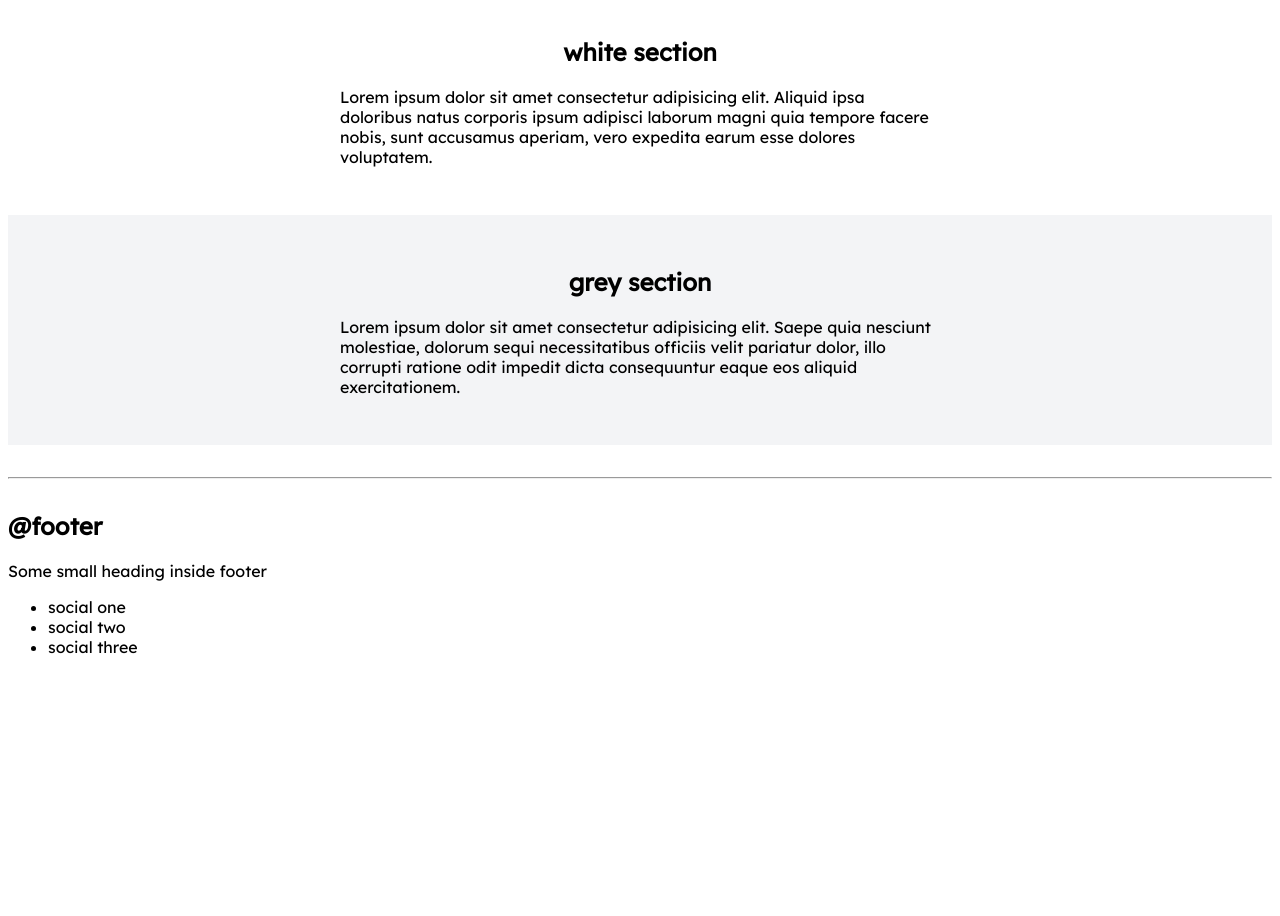
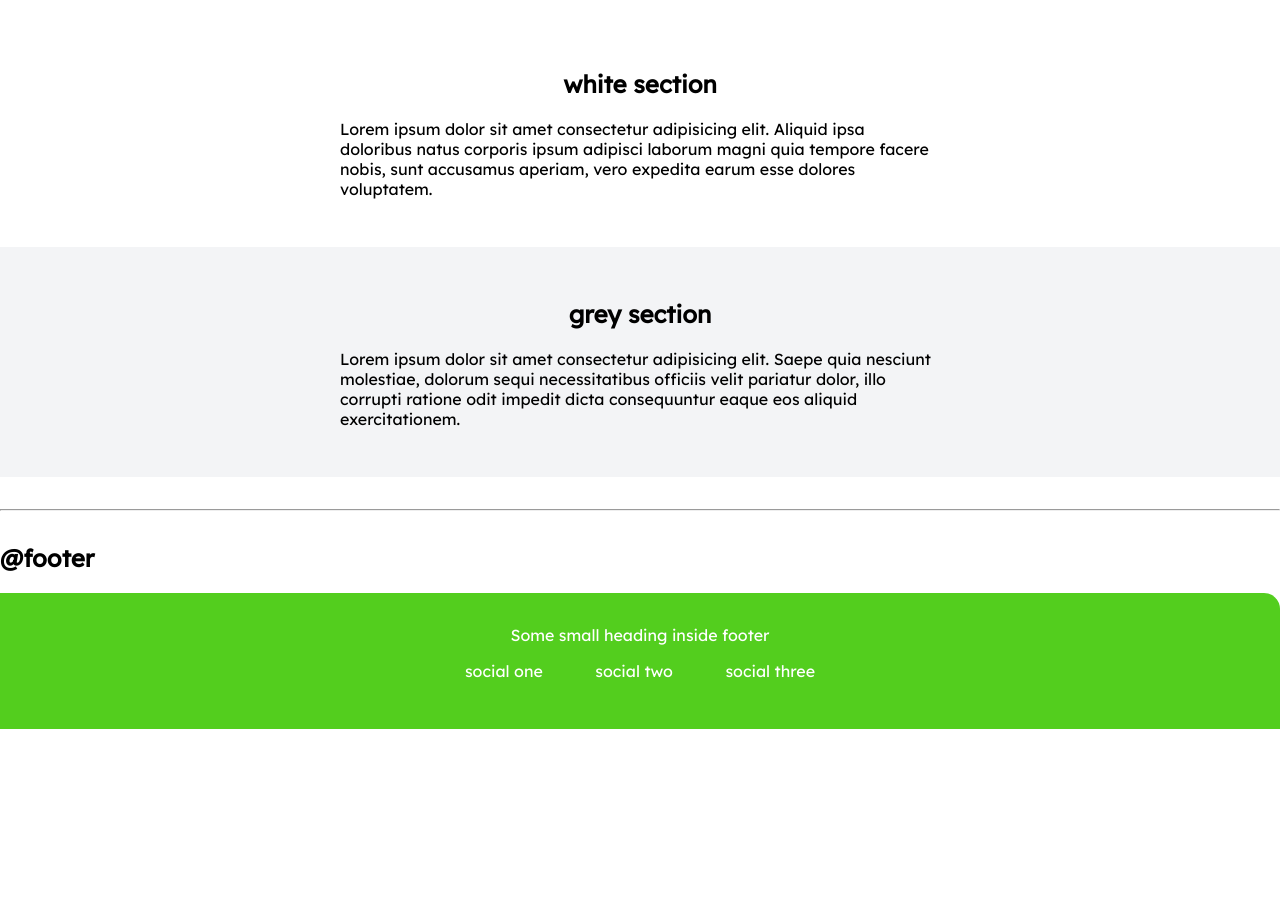
Before and after one commit to Auro-jyoti/MyPortFolio, a plain HTML site: page index.html in a window 1280 px wide. Shown: the part 2450-3366 px from the top of the page. After the commit the page ends 3179 px from the top, so only its background shows below. Drawn offline with Linux system fonts and the light colour scheme.

Commit message:
Footer Updated in CSS

```diff
--- a/app.css
+++ b/app.css
@@ -6,6 +6,7 @@
 
 body {
     font-family: 'Lexend Deca', sans-serif;
+    margin: 0;
 }
 
 /* container */
@@ -57,7 +58,7 @@ hr {
 .navigation {
     background-color: var(--primary-color);
     color: white;
-    padding: 1rem;
+    padding: 2rem 1rem;
     border-bottom-left-radius: 1rem;
 }
 .navigation .nav-brand{
@@ -90,6 +91,7 @@ hr {
     color: var(--dark-gray);
     text-align: center;
     padding: 1rem;
+    text-align: center;
 }
 
 .hero .hero-heading .heading-inverted {
@@ -107,3 +109,22 @@ hr {
 .ow {
     background-color: var(--off-white);
 }
+
+/* footer */
+
+.footer {
+    background-color: var(--primary-color);
+    padding: 2rem 1rem;
+    text-align: center;
+    border-top-right-radius: 1rem;
+    color: white;
+}
+
+
+.footer .Link {
+    color: white;
+}
+
+.footer ul {
+    padding-inline-start: 0px;
+}
--- a/index.html
+++ b/index.html
@@ -146,16 +146,16 @@
 
     <h2>@footer</h2>
 
-    <footer>
-        <div>Some small heading inside footer</div>
-        <ul>
-            <li>social one</li>
-            <li>social two</li>
-            <li>social three</li>
+    <footer class="footer">
+        <div class="footer-header">Some small heading inside footer</div>
+        <ul class="social-links list-non-bullet">
+            <li class="list-item-inline"><a class="Link" href="/">social one</a></li>
+            <li class="list-item-inline"><a class="Link" href="/">social two</a></li>
+            <li class="list-item-inline"><a class="Link" href="/">social three</a></li>
         </ul>
     </footer>
 
-    <div style="height: 30vh;"></div>
+    <!-- <div style="height: 30vh;"></div> -->
 </body>
 
 </html>
```
